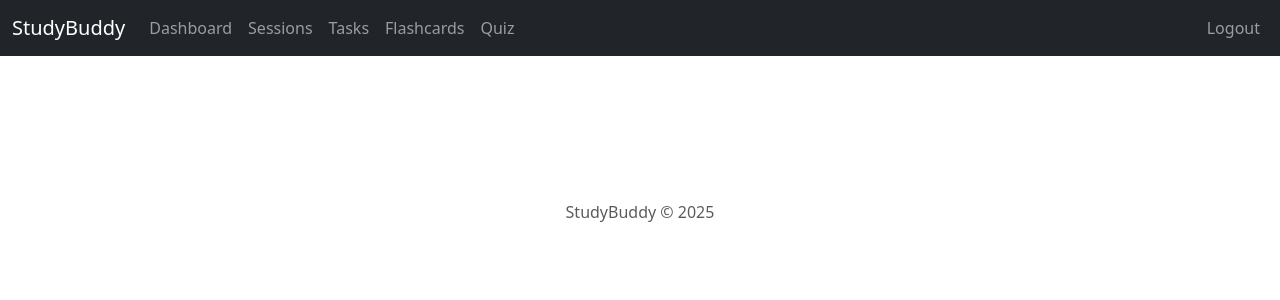
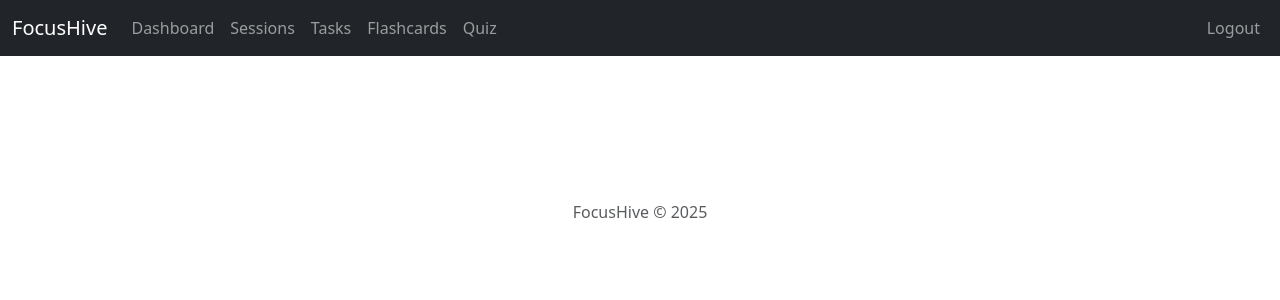
Before and after one commit to Ronta000/CS50-final-project, a Flask app: page /customizedsession in a window 1280 px wide. Shown: the top 300 px of the page. Run offline with Flask 3, Linux system fonts and the light colour scheme; a user stored in the database is signed in; some libraries are stand-ins or nearby versions.

Commit message:
update all files

```diff
--- a/fproject/templates/layout.html
+++ b/fproject/templates/layout.html
@@ -11,14 +11,14 @@
 
     <link href="/static/styles.css" rel="stylesheet">
 
-    <title>StudyBuddy: {% block title %}{% endblock %}</title>
+    <title>FocusHive: {% block title %}{% endblock %}</title>
 </head>
 <body>
 
 
     <nav class="navbar navbar-expand-md navbar-dark bg-dark">
         <div class="container-fluid">
-            <a class="navbar-brand" href="/">StudyBuddy</a>
+            <a class="navbar-brand" href="/">FocusHive</a>
             <button class="navbar-toggler" type="button" data-bs-toggle="collapse" data-bs-target="#navbar">
                 <span class="navbar-toggler-icon"></span>
             </button>
@@ -59,7 +59,7 @@
 
 
     <footer class="text-center mt-5 mb-3 text-muted">
-        <p>StudyBuddy © 2025</p>
+        <p>FocusHive © 2025</p>
     </footer>
 
 </body>
```
Also changed, not shown: 1 other file.
